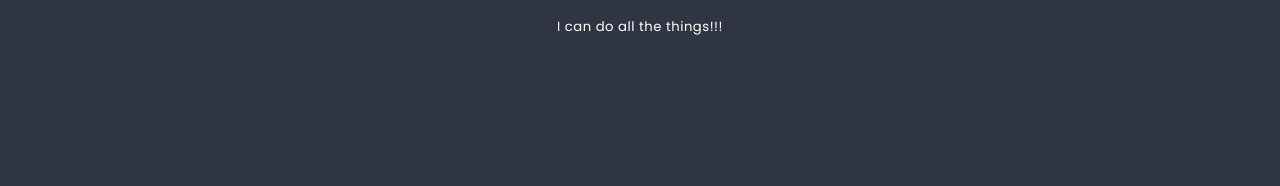
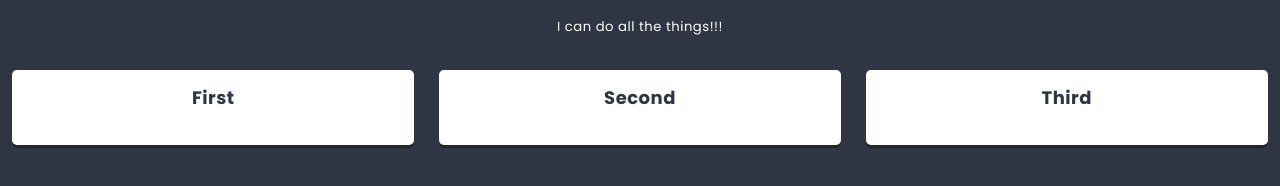
Before and after one commit to Luc-pl/react-first-project, a React app: page / in a window 1280 px wide. Shown: the part 362-548 px from the top of the page. Built offline with nearby package versions, Linux system fonts and the light colour scheme.

Commit message:
Add other components

```diff
--- a/src/components/App/App.js
+++ b/src/components/App/App.js
@@ -8,7 +8,7 @@
       <main className={styles.component}>
         <h1 className={styles.title}>My first React app</h1>
         <h2 className={styles.subtitle}>Hello World!</h2>
-        <List title={['Things to do ', <sup key='1'>soon!</sup>]} >
+        <List title={['Things to do ', <sup key='1'>soon!</sup>]} source='http://uploads.kodilla.com/bootcamp/fer/11.react/space.png'>
         </List>
       </main>
     )
--- /dev/null
+++ b/src/components/Column/Column.js
@@ -0,0 +1,20 @@
+import React from 'react';
+import styles from './Column.scss';
+import PropTypes from 'prop-types';
+
+class Column extends React.Component {
+
+    static propTypes = {
+        title: PropTypes.string.isRequired,
+    }
+
+    render() {
+        return (
+            <section className={styles.component}>
+                <h3 className={styles.title}>{this.props.title}</h3>
+            </section>
+        )
+    };
+}
+
+export default Column;
--- a/src/components/Hero/Hero.js
+++ b/src/components/Hero/Hero.js
@@ -4,8 +4,8 @@
 
 const Hero = props => (
     <header className={styles.component}>
-        <img className={styles.image} src="http://uploads.kodilla.com/bootcamp/fer/11.react/space.png" />
         <h2 className={styles.title}>{props.titleText}</h2>
+        <img className={styles.image} src={props.imageSource} />
     </header>
 );
 
--- a/src/components/List/List.js
+++ b/src/components/List/List.js
@@ -1,6 +1,7 @@
 import React from 'react';
 import styles from './List.scss';
 import Hero from '../Hero/Hero.js';
+import Column from '../Column/Column.js';
 import PropTypes from 'prop-types';
 
 class List extends React.Component {
@@ -17,9 +18,14 @@
   render() {
     return (
       <section className={styles.component}>
-        <Hero titleText={this.props.title} />
+        <Hero titleText={this.props.title} imageSource={this.props.source}/>
         <div className={styles.description}>
           {this.props.children}
+        </div>
+        <div className={styles.columns}>
+          <Column title='First' />
+          <Column title='Second' />
+          <Column title='Third' />
         </div>
       </section>
     )
```
